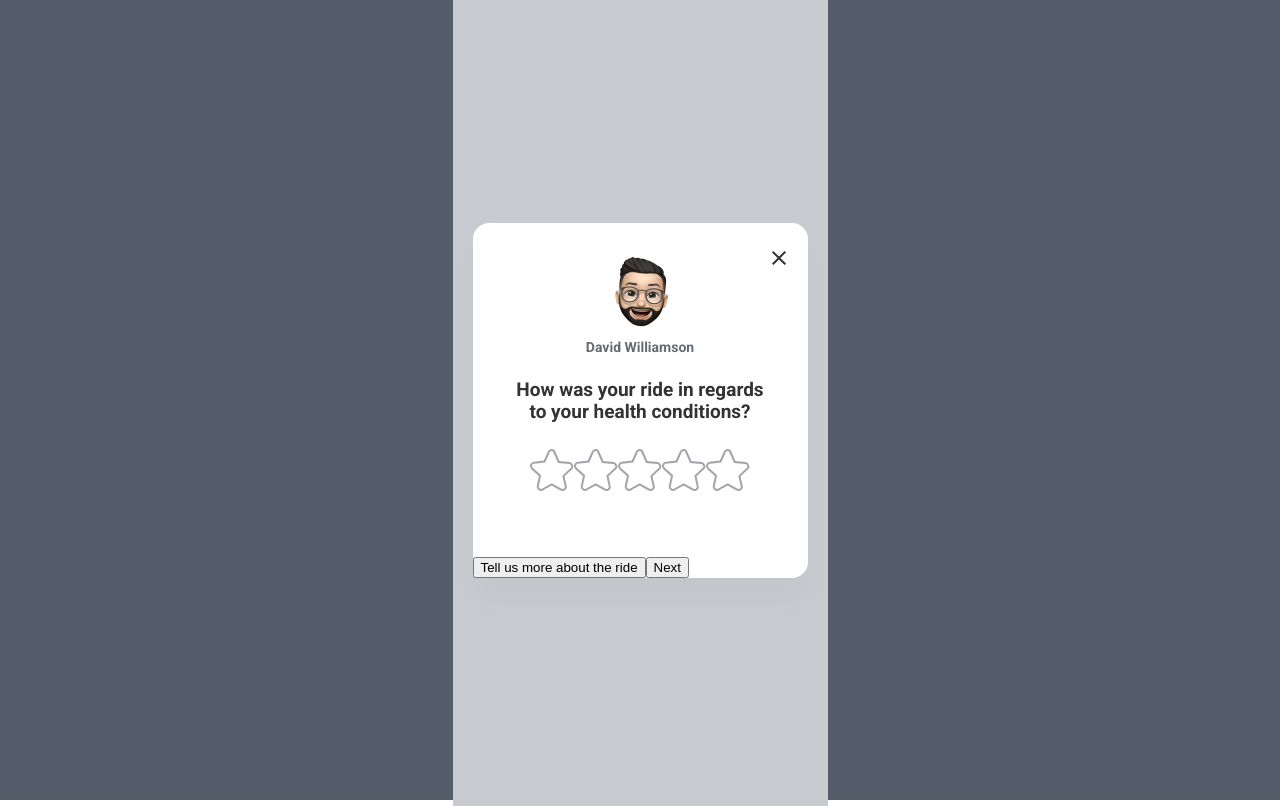
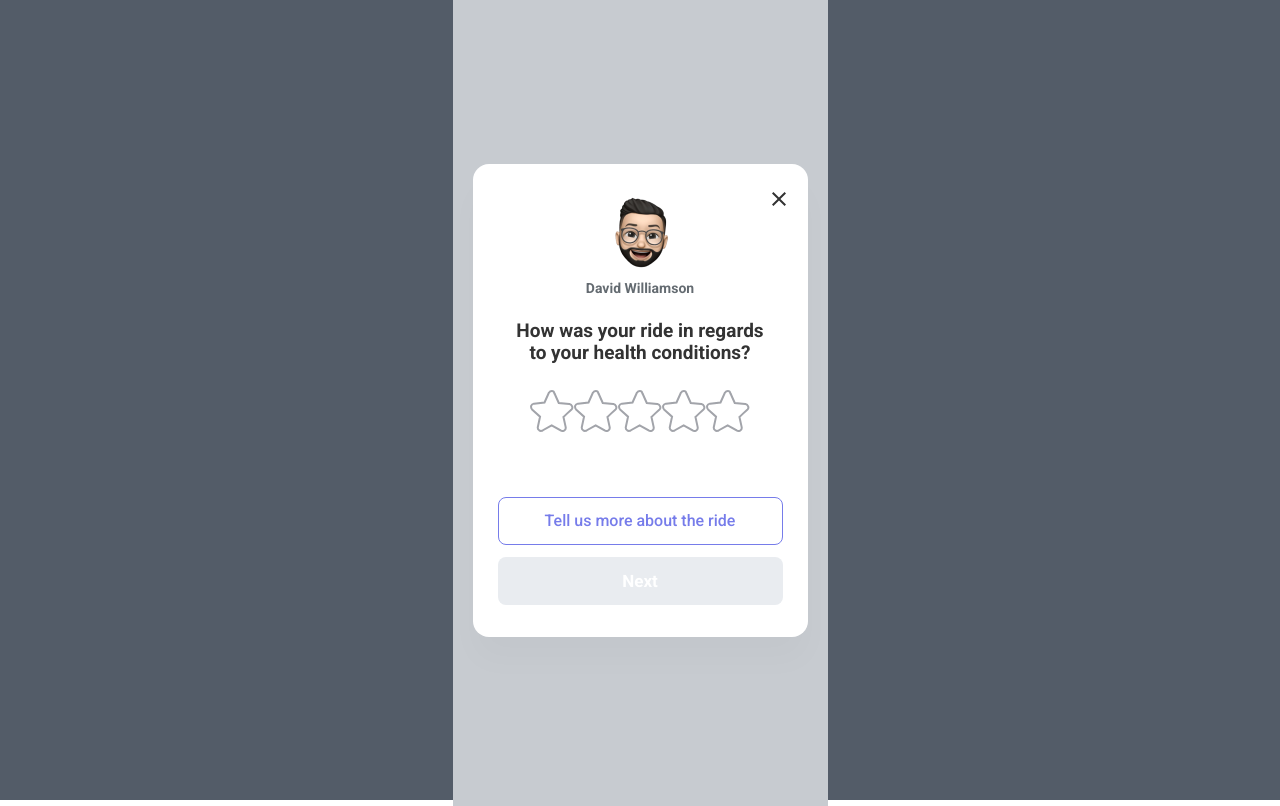
Before and after one commit to JunctionX-Seoul-Caffeine/Calmmuter, a React (Create React App) app: page /rate in a window 1280 px wide. Built offline with nearby package versions, Linux system fonts and the light colour scheme.

Commit message:
Rate FirstStage 완료

```diff
--- a/src/pages/RatePage.js
+++ b/src/pages/RatePage.js
@@ -53,6 +53,12 @@ const StarCounter = ({ rating, setRating }) => {
 
 const FirstStage = ({ setStage }) => {
   const [rating, setRating] = useState(0);
+
+  function getButtonClass(raing) {
+    if (rating === 0) {
+      return "disable";
+    } else return "able";
+  }
   return (
     <>
       <div className="first-profile-wrapper">
@@ -63,7 +69,7 @@ const FirstStage = ({ setStage }) => {
       <StarCounter rating={rating} setRating={setRating} />
       <div className="first-button-wrapper">
         <button className="first-detail-button-ride">Tell us more about the ride</button>
-        <button className="first-next-button">Next</button>
+        <button className={`first-next-button ${getButtonClass(rating)}`}>Next</button>
       </div>
     </>
   );
--- a/src/styles/RatePage.css
+++ b/src/styles/RatePage.css
@@ -114,3 +114,82 @@
 
   color: #767cea;
 }
+
+.first-detail-button-ride {
+  cursor: pointer;
+  display: flex;
+  flex-direction: column;
+  justify-content: center;
+  align-items: center;
+
+  width: 285px;
+  height: 48px;
+  margin-bottom: 12px;
+
+  font-family: Roboto;
+  font-style: normal;
+  font-weight: 500;
+  font-size: 16px;
+  line-height: 19px;
+  text-align: center;
+
+  /* Main */
+
+  color: #767cea;
+
+  background: rgba(255, 255, 255, 0.87);
+  /* Main */
+
+  border: 1px solid #767cea;
+  box-sizing: border-box;
+  border-radius: 8px;
+}
+
+button {
+  outline: none;
+  border: 0;
+}
+
+.first-next-button {
+  display: flex;
+  flex-direction: column;
+  justify-content: center;
+  align-items: center;
+
+  width: 285px;
+  height: 48px;
+  font-family: Roboto;
+  font-style: normal;
+  font-weight: bold;
+  font-size: 17px;
+  line-height: 20px;
+  /* identical to box height */
+
+  display: flex;
+  align-items: center;
+  text-align: center;
+
+  /* White */
+
+  color: #ffffff;
+}
+
+.disable {
+  background-color: #e9ecf0;
+  border-radius: 8px;
+}
+
+.able {
+  cursor: pointer;
+  background: #767cea;
+  border-radius: 8px;
+}
+
+.first-button-wrapper {
+  display: flex;
+  flex-direction: column;
+  justify-content: center;
+  align-items: center;
+  width: 100%;
+  margin-bottom: 32px;
+}
```
